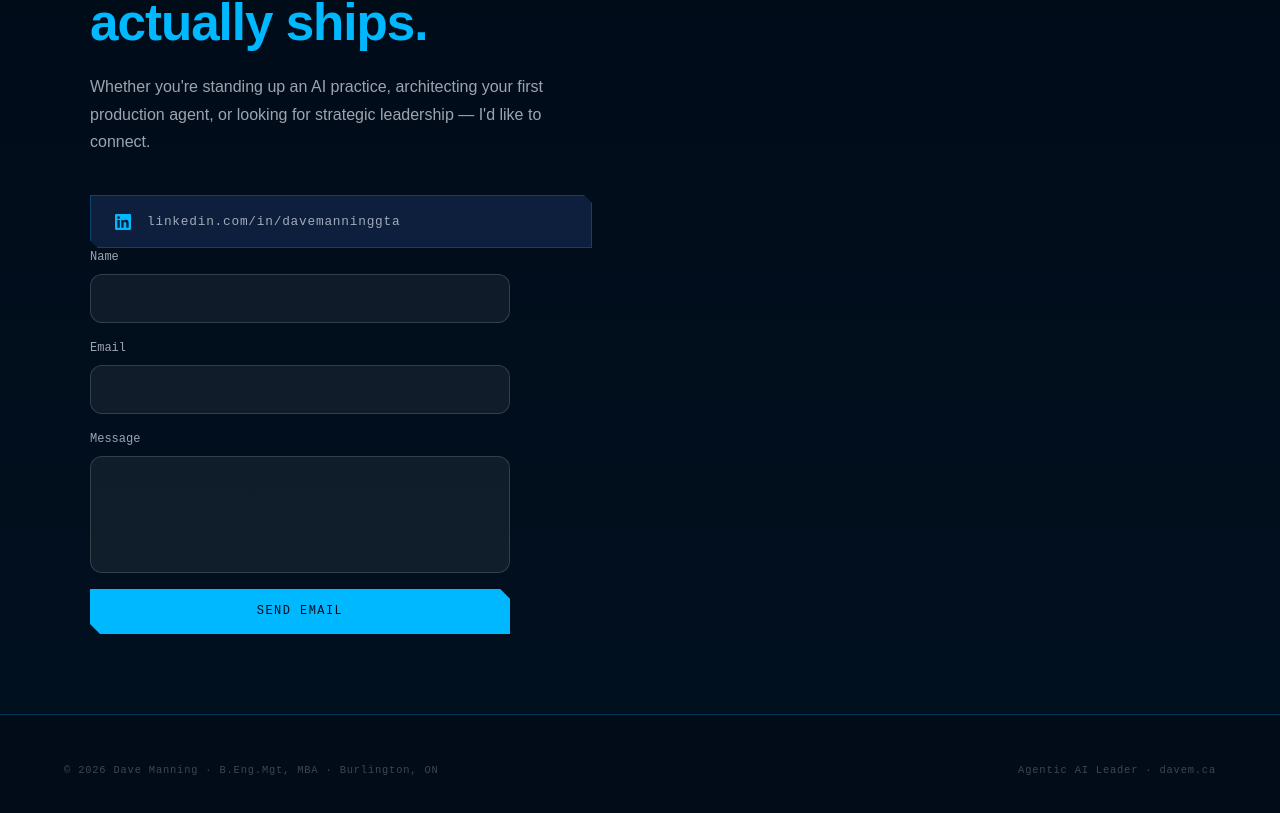
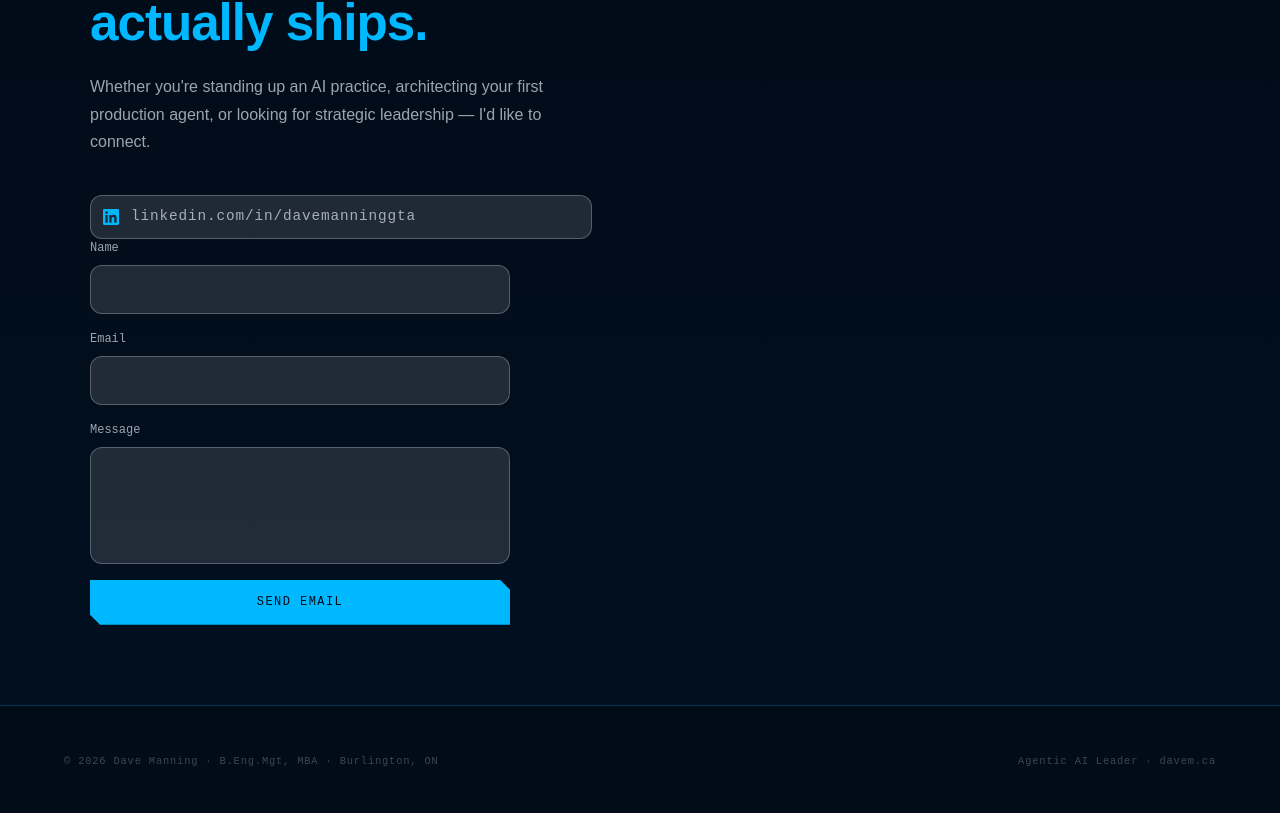
Before and after one commit to davemanning75/davem-site, a Next.js app: page / in a window 1280 px wide. Shown: the part 5375-6188 px from the top of the page. Built offline with nearby package versions, Linux system fonts and the light colour scheme.

Commit message:
Polish contact link and form field styling

```diff
--- a/src/app/globals.css
+++ b/src/app/globals.css
@@ -686,27 +686,30 @@ h2.section-title {
   display: flex;
   flex-direction: column;
   gap: 1rem;
+  max-width: 420px;
 }
 .contact-link {
   display: flex;
   align-items: center;
-  gap: 1rem;
+  gap: 0.75rem;
+  width: 100%;
   text-decoration: none;
   color: var(--white-dim);
   font-family: var(--mono);
-  font-size: 0.8rem;
+  font-size: 0.9rem;
   letter-spacing: 0.06em;
-  padding: 1rem 1.5rem;
-  border: 1px solid var(--blue-border);
-  background: var(--navy-light);
+  padding: 0.5rem 0.75rem;
+  min-height: 44px;
+  border: 1px solid rgba(255, 255, 255, 0.25);
+  background: rgba(255, 255, 255, 0.12);
+  border-radius: 12px;
   transition: border-color 0.2s, color 0.2s, background 0.2s, transform 0.2s;
-  clip-path: polygon(0 0, calc(100% - 8px) 0, 100% 8px, 100% 100%, 8px 100%, 0 calc(100% - 8px));
 }
 .contact-link:hover {
-  border-color: var(--blue-electric);
-  color: var(--blue-bright);
-  background: var(--blue-glow);
-  transform: translateX(4px);
+  border-color: rgba(0, 184, 255, 0.75);
+  color: rgba(255, 255, 255, 0.95);
+  background: rgba(255, 255, 255, 0.18);
+  transform: translateX(2px);
 }
 .contact-link svg {
   width: 16px;
@@ -730,8 +733,8 @@ h2.section-title {
 .contact-form input,
 .contact-form textarea {
   padding: 0.75rem 1rem;
-  background: rgba(255, 255, 255, 0.06);
-  border: 1px solid rgba(255, 255, 255, 0.15);
+  background: rgba(255, 255, 255, 0.12);
+  border: 1px solid rgba(255, 255, 255, 0.25);
   border-radius: 12px;
   color: var(--white);
   font-family: var(--body);
--- a/src/app/page.tsx
+++ b/src/app/page.tsx
@@ -493,7 +493,7 @@ export default function Home() {
                     name="name"
                     type="text"
                     required
-                    className="mt-1 w-full rounded-md border border-slate-600 bg-slate-800 px-3 py-2 text-white focus:outline-none focus:ring-2 focus:ring-blue-500"
+                    className="mt-1 w-full rounded-md border border-slate-500 bg-slate-700 px-3 py-2 text-white focus:outline-none focus:ring-2 focus:ring-blue-500"
                   />
                 </label>
                 <label>
@@ -502,7 +502,7 @@ export default function Home() {
                     name="email"
                     type="email"
                     required
-                    className="mt-1 w-full rounded-md border border-slate-600 bg-slate-800 px-3 py-2 text-white focus:outline-none focus:ring-2 focus:ring-blue-500"
+                    className="mt-1 w-full rounded-md border border-slate-500 bg-slate-700 px-3 py-2 text-white focus:outline-none focus:ring-2 focus:ring-blue-500"
                   />
                 </label>
                 <label>
@@ -511,7 +511,7 @@ export default function Home() {
                     name="message"
                     rows={4}
                     required
-                    className="mt-1 w-full resize-none rounded-md border border-slate-600 bg-slate-800 px-3 py-2 text-white focus:outline-none focus:ring-2 focus:ring-blue-500"
+                    className="mt-1 w-full resize-none rounded-md border border-slate-500 bg-slate-700 px-3 py-2 text-white focus:outline-none focus:ring-2 focus:ring-blue-500"
                   />
                 </label>
                 <button type="submit" className="btn-primary" disabled={status === "sending"}>
```
